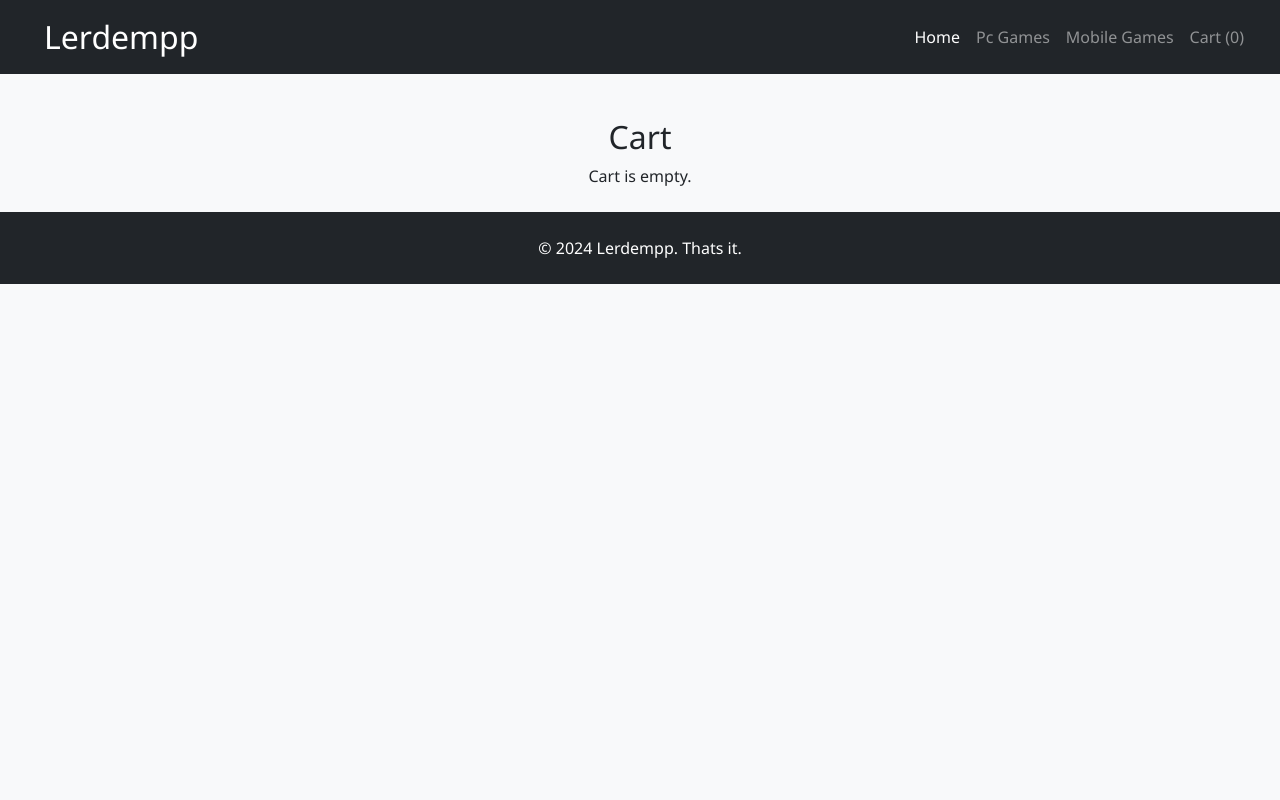
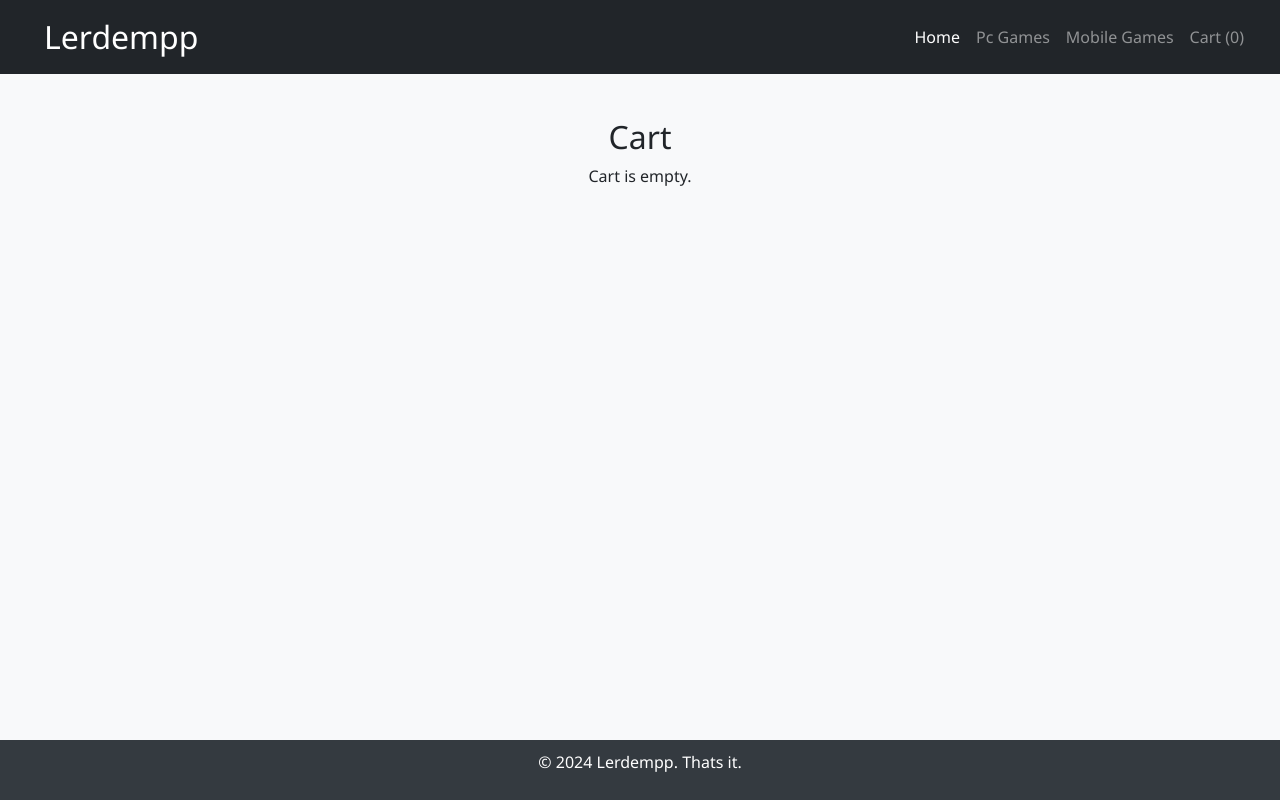
Before and after one commit to Lerdempp/Game-Price-Tracker, a React (Create React App) app: page /cart in a window 1280 px wide. Built offline with nearby package versions, Linux system fonts and the light colour scheme.

Commit message:
footer update

```diff
--- /dev/null
+++ b/src/components/footer/footer.css
@@ -0,0 +1,10 @@
+.footer {
+    position: fixed;
+    bottom: 0;
+    width: 100%;
+    background-color: #343a40;
+    color: white;
+    text-align: center;
+    padding: 10px 0;
+    z-index: 1000; /* Footer'ın diğer içeriklerin üstünde olmasını sağlar */
+  }
--- a/src/components/footer/footer.jsx
+++ b/src/components/footer/footer.jsx
@@ -1,12 +1,12 @@
-import React from 'react'
-import 'bootstrap/dist/css/bootstrap.min.css'
+import React from 'react';
+import './footer.css';
 
-const footer = () => {
+const Footer = () => {
   return (
-    <footer className='bg-dark text-white mt-4 p-4 text-center'>
-      &copy; {new Date().getFullYear()} Lerdempp. Thats it.
+    <footer className="footer">
+      <p>© 2024 Lerdempp. Thats it.</p>
     </footer>
-  )
-}
+  );
+};
 
-export default footer
+export default Footer;
```
